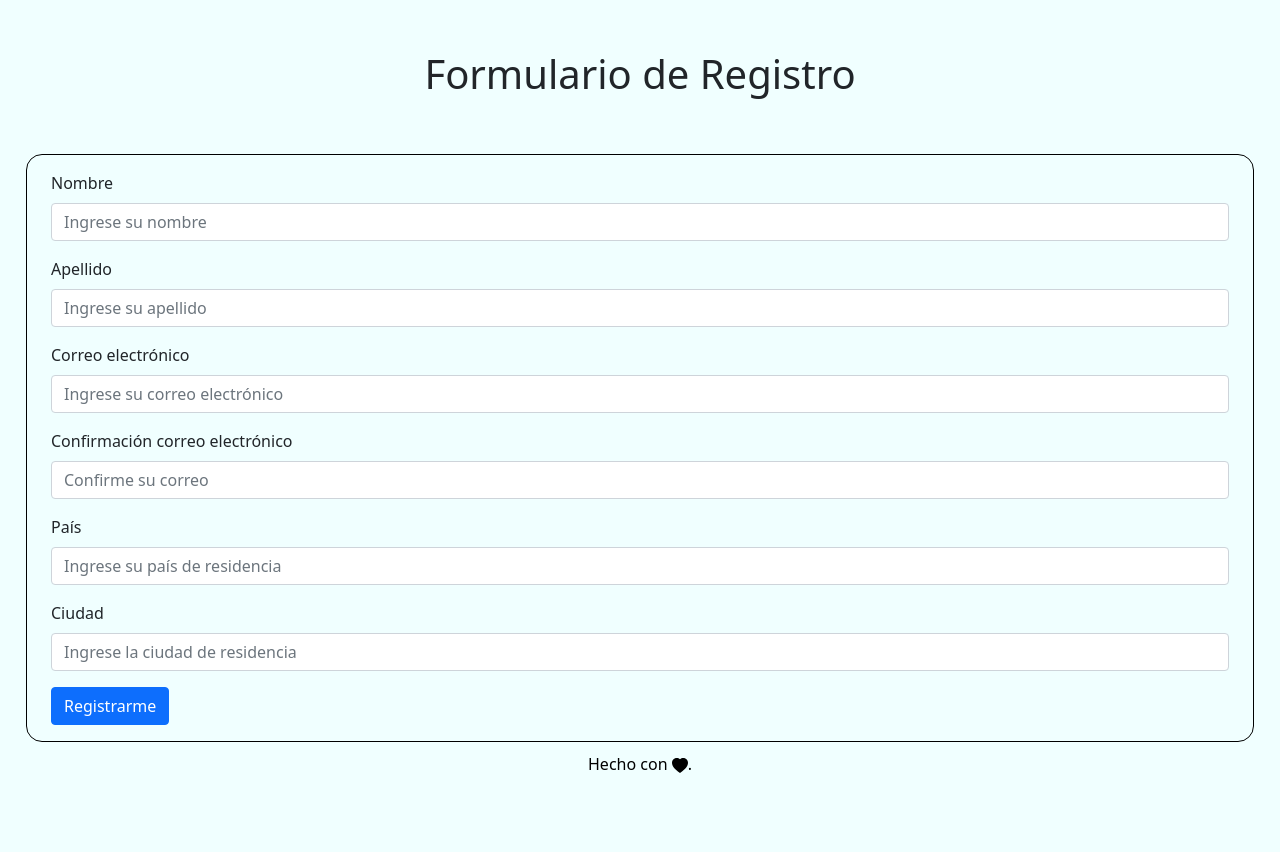
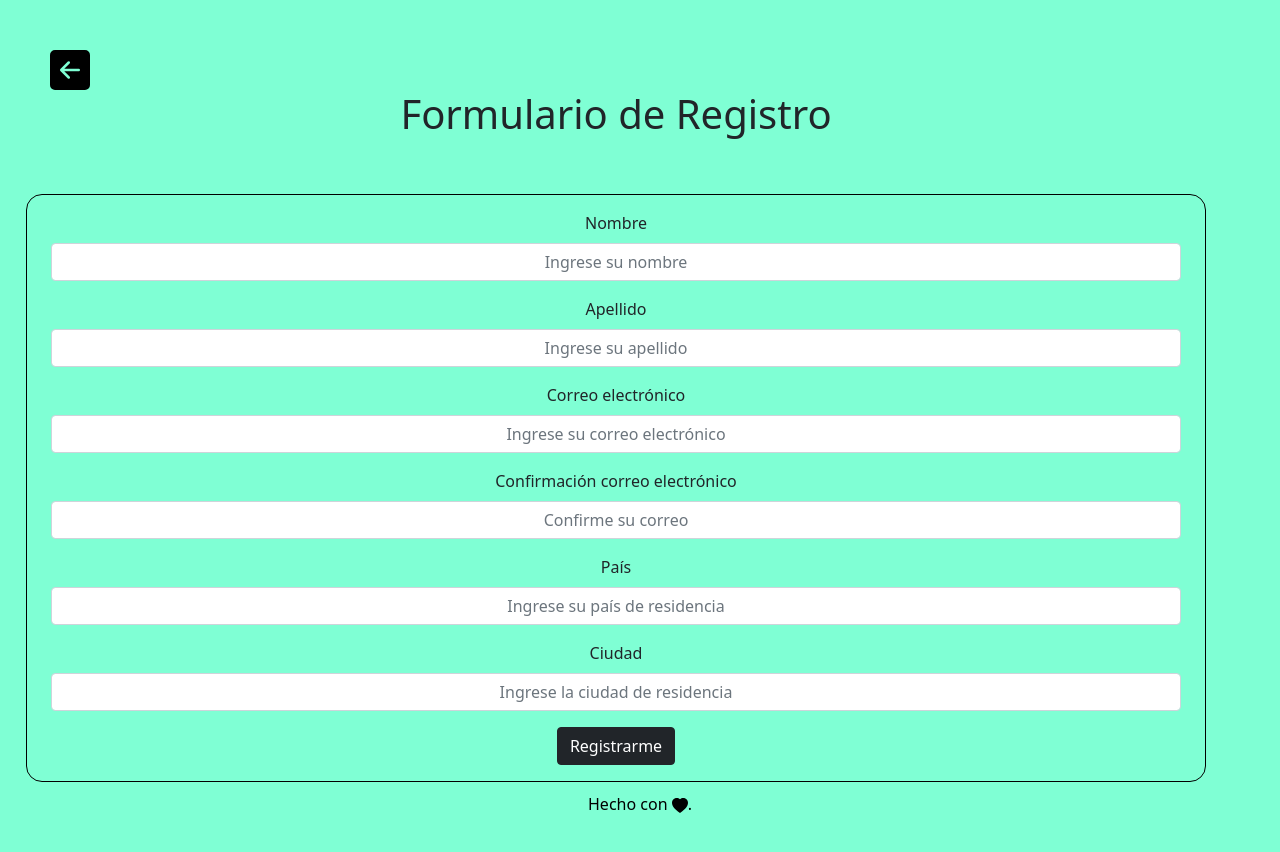
Before and after one commit to EmmanuelArMe/MISIONTIC, a website: page src/form.html in a window 1280 px wide. Drawn offline with nearby package versions, Linux system fonts and the light colour scheme.

Commit message:
Se termina menu y formulario

```diff
--- /dev/null
+++ b/src/css/form.css
@@ -0,0 +1,48 @@
+
+*{
+    box-sizing: border-box;
+    margin: 0;
+    padding: 0;
+}
+
+body{
+    padding: 50px;
+    background: fixed;
+    border-radius: 1px;
+    background-color:aquamarine;
+    border: none;
+}
+
+form{
+    margin: 0 auto;
+    width: 50%;
+    padding: 1em;
+    border: 1px solid black;
+    border-radius: 1em;
+    text-align: center;
+}
+
+div{
+    width: 100%;
+    text-align: center;
+}
+
+input{
+    text-align: center;
+    width: 50%
+}
+
+h1{
+    text-align: center;
+}
+
+footer {
+    text-align: center;
+    padding: 10px;
+    background-color: aquamarine;
+    color: black;
+}
+
+a{
+    color: black;
+}
--- a/src/css/index.css
+++ /dev/null
@@ -1,25 +0,0 @@
-body{
-    padding: 50px;
-    background: fixed;
-    border-radius: 1px;
-    background-color:azure;
-}
-
-form{
-    margin: 0 auto;
-    width: 400px;
-    padding: 1em;
-    border: 1px solid black;
-    border-radius: 1em;
-}
-
-h1{
-    text-align: center;
-}
-
-footer {
-    text-align: center;
-    padding: 10px;
-    background-color: azure;
-    color: black;
-}
--- /dev/null
+++ b/src/css/menu.css
@@ -0,0 +1,43 @@
+body {
+    font-family: "Lato", sans-serif;
+    background-color: azure;
+}
+
+.sidenav {
+height: 100%;
+width: 0;
+position: fixed;
+z-index: 1;
+top: 0;
+left: 0;
+background-color: aquamarine;
+overflow-x: hidden;
+transition: 0.5s;
+padding-top: 60px;
+}
+
+.sidenav a {
+padding: 8px 8px 8px 32px;
+text-decoration: none;
+font-size: 25px;
+color: black;
+display: block;
+transition: 0.3s;
+}
+
+.sidenav a:hover {
+color: blue;
+}
+
+.sidenav .closebtn {
+position: absolute;
+top: 0;
+right: 25px;
+font-size: 36px;
+margin-left: 50px;
+}
+
+@media screen and (max-height: 450px) {
+.sidenav {padding-top: 15px;}
+.sidenav a {font-size: 18px;}
+}
--- a/src/index.html
+++ b/src/form.html
@@ -5,38 +5,41 @@
     <meta http-equiv="X-UA-Compatible" content="IE=edge">
     <meta name="viewport" content="width=device-width, initial-scale=1.0">
     <link href="/node_modules/bootstrap/dist/css/bootstrap.css" rel="stylesheet" type="text/css">
-    <link rel="stylesheet" href="/src/css/index.css" type="text/css">
+    <link rel="stylesheet" href="/src/css/form.css" type="text/css">
     <title>Formulario</title>
 </head>
 <body>
+	<a href="menu.html"><svg xmlns="http://www.w3.org/2000/svg" width="40" height="40" fill="currentColor" class="bi bi-arrow-left-square-fill" viewBox="0 0 16 16">
+		<path d="M16 14a2 2 0 0 1-2 2H2a2 2 0 0 1-2-2V2a2 2 0 0 1 2-2h12a2 2 0 0 1 2 2v12zm-4.5-6.5H5.707l2.147-2.146a.5.5 0 1 0-.708-.708l-3 3a.5.5 0 0 0 0 .708l3 3a.5.5 0 0 0 .708-.708L5.707 8.5H11.5a.5.5 0 0 0 0-1z"/>
+	</svg></a>
     <div class="row g-5 align-items-center" id="formRegistro">
         <h1>Formulario de Registro</h1>
         <form>
             <div class="mb-3">
-				<label class="form-label">Nombre</label>
-				<input type="text" class="form-control" id="nombre" placeholder="Ingrese su nombre">
+				<label class="form-label" title="nombre" for="nombre">Nombre</label>
+				<input type="text" class="form-control" id="nombre" title="nombre" placeholder="Ingrese su nombre">
 			</div>
 			<div class="mb-3">
-				<label class="form-label">Apellido</label>
-				<input type="text" class="form-control" id="apellido" placeholder="Ingrese su apellido">
+				<label class="form-label" title="apellido" for="apellido">Apellido</label>
+				<input type="text" class="form-control" id="apellido" title="apellido" placeholder="Ingrese su apellido">
 			</div>
 			<div class="mb-3">
-				<label class="form-label">Correo electrónico</label>
+				<label class="form-label" for="correo_electronico">Correo electrónico</label>
 				<input type="text" class="form-control" id="correo_electronico" placeholder="Ingrese su correo electrónico">
 			</div>
 			<div class="mb-3">
-				<label class="form-label">Confirmación correo electrónico</label>
+				<label class="form-label" for="correo_electronico_confirmacion">Confirmación correo electrónico</label>
 				<input type="text" class="form-control" id="correo_electronico_confirmacion" placeholder="Confirme su correo">
 			</div>
 			<div class="mb-3">
-				<label class="form-label">País</label>
+				<label class="form-label" for="pais">País</label>
 				<input type="text" class="form-control" id="pais" placeholder="Ingrese su país de residencia">
 			</div>
 			<div class="mb-3">
-				<label class="form-label">Ciudad</label>
+				<label class="form-label" for="ciudad">Ciudad</label>
 				<input type="text" class="form-control" id="ciudad" placeholder="Ingrese la ciudad de residencia">
 			</div>
-			<button type="submit" class="btn btn-primary">Registrarme</button>
+			<button type="submit" class="btn btn-dark" >Registrarme</button>
         </form>
     </div>
     <script src="/node_modules/jquery/dist/jquery.js"></script>
```
Also changed, not shown: src/js/menu.js (added, +7 -0 lines), src/menu.html (added, +28 -0 lines), README.md, src/js/index.js (deleted).
